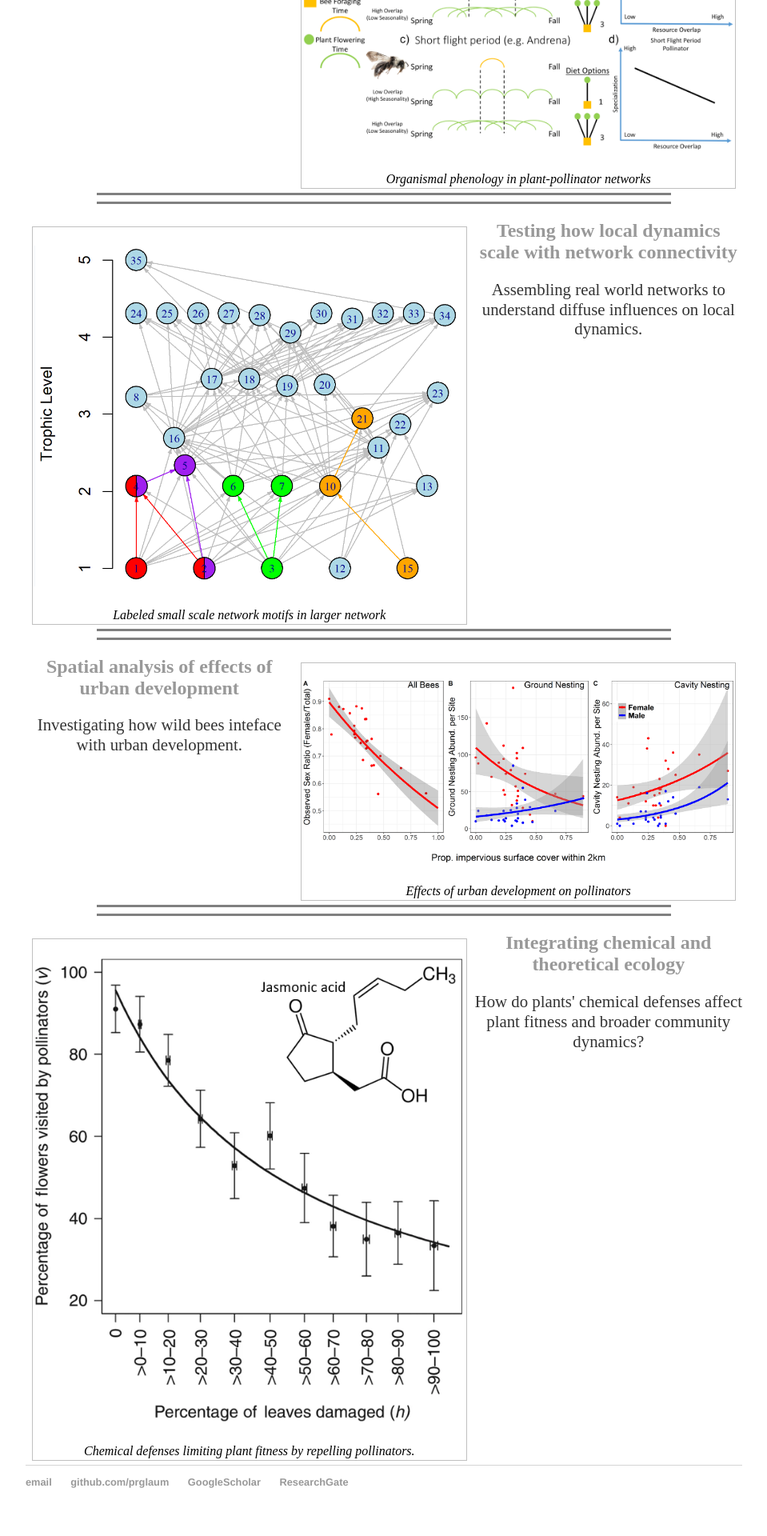
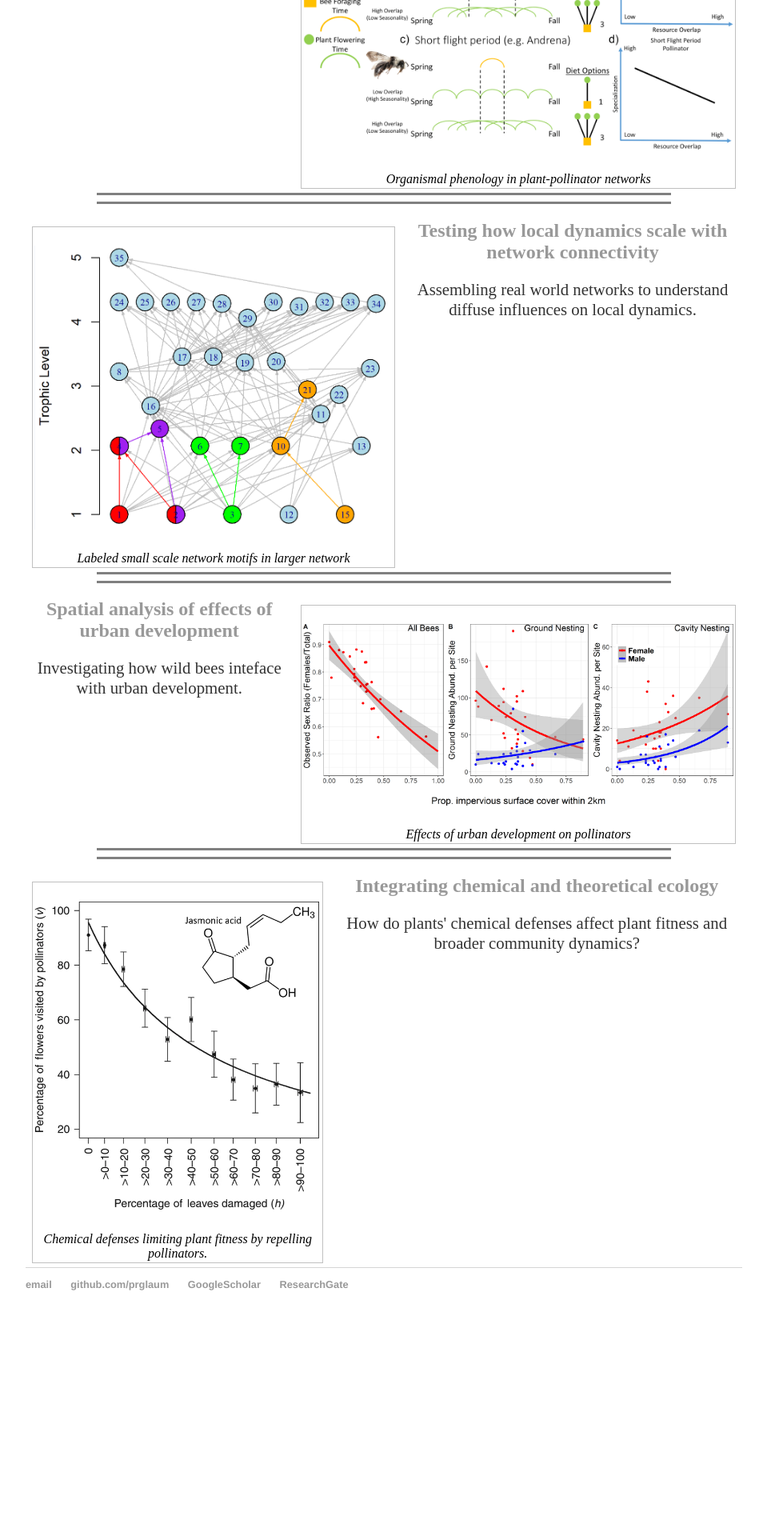
Before and after one commit to prglaum/prglaum.github.io, a Jekyll site: the page built from research/index.html, in a window 1280 px wide. Shown: the part 763-2683 px from the top of the page at 80% size, without its empty margins (160-1119 px from the left). Built offline with Jekyll 4.4.1, drawn with Linux system fonts in a browser that asks for light colours; after the commit the page ends 2436 px from its top, so only the background shows below that.

Commit message:
Update index.html

```diff
--- a/research/index.html
+++ b/research/index.html
@@ -91,11 +91,11 @@
 </div> -->
 
 <div display='block'>
-	<figure60 class="float-img-left">
+	<figure50 class="float-img-left">
 		<p><a href="https://prglaum.github.io/research/scalability/">
 			<img class=scaled src="{{site.url}}/docs/assets/images/LakeMIFoodweb.PNG" alt="timing"></a>
 		<figcaption>Labeled small scale network motifs in larger network</figcaption>
-	</figure60>
+	</figure50>
 	<h2 style="text-align:center;"><a href="https://prglaum.github.io/research/scalability/">Testing how local dynamics scale with network connectivity </a></h2>
 	<p style="text-align:center;">Assembling real world networks to understand diffuse influences on local dynamics. </p>
 </div>
@@ -155,11 +155,11 @@
 </div> -->
 
 <div display='block'>
-	<figure60 class="float-img-left">
+	<figure40 class="float-img-left">
 		<p><a href="https://prglaum.github.io/research/chemoeco/">
 			<img class=scaled src="{{site.url}}/docs/assets/images/chemoTitlePic.PNG" alt="fit"></a>
 		<figcaption>Chemical defenses limiting plant fitness by repelling pollinators. </figcaption>
-	</figure60>
+	</figure40>
 	<h2 style="text-align:center;"><a href="https://prglaum.github.io/research/chemoeco/">Integrating chemical and theoretical ecology</a></h2>
 	<p style="text-align:center;">How do plants' chemical defenses affect plant fitness and broader community dynamics? </p>
 </div>
```
